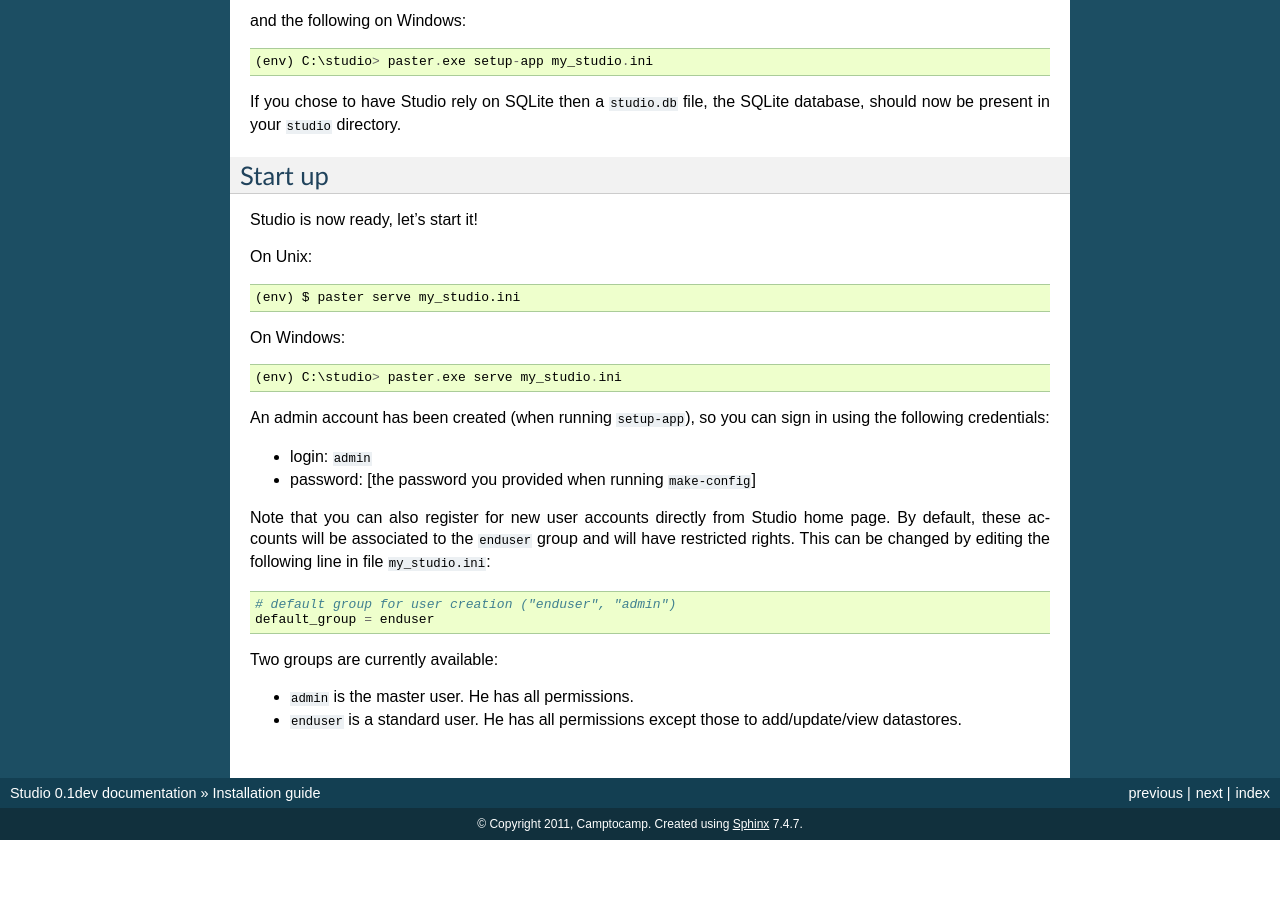
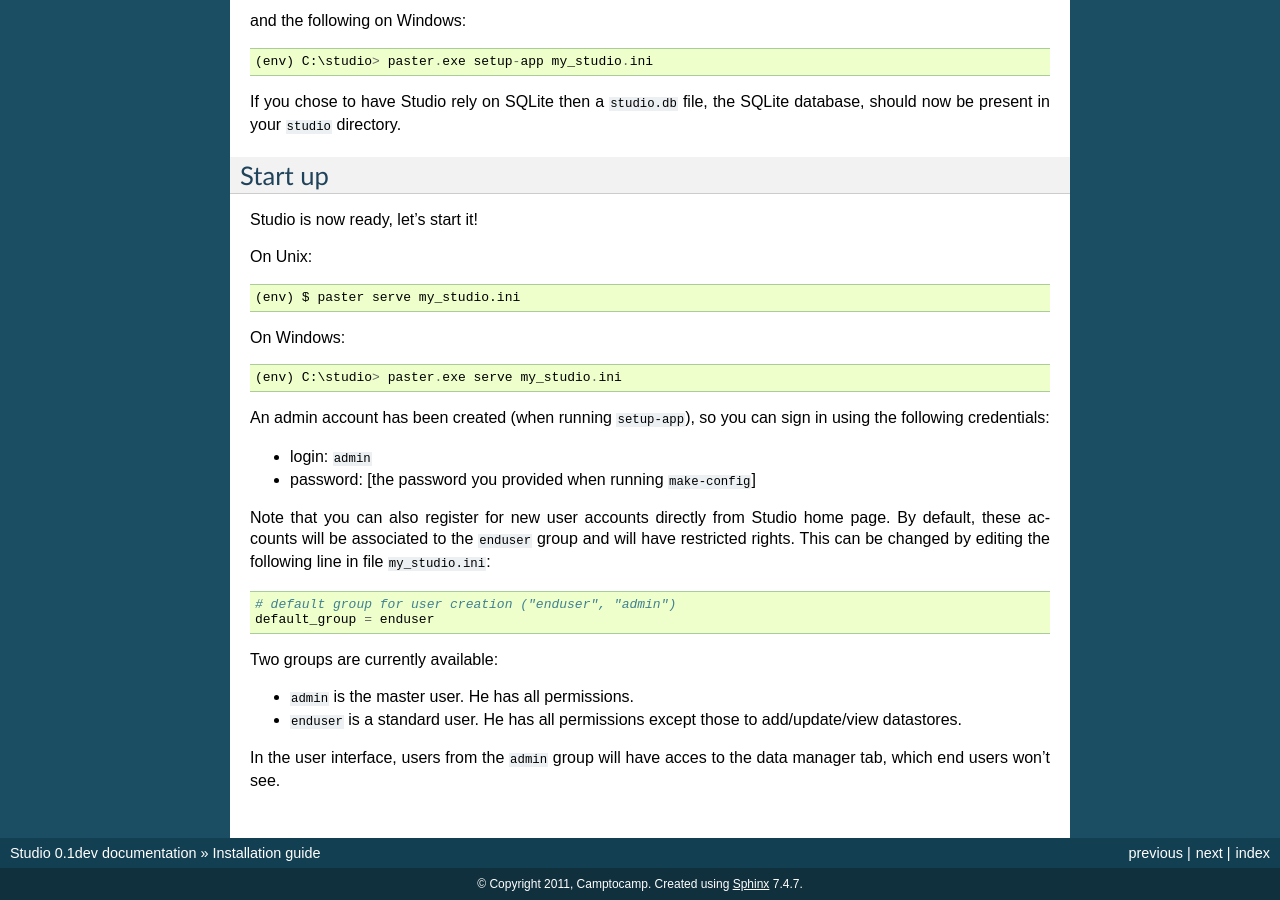
Before and after one commit to camptocamp/Studio, a Sphinx documentation site: the page built from docs/installation_guide.txt, in a window 1280 px wide and 900 px high, scrolled down 3293 px. Built offline with Sphinx 7.4.7, drawn with Linux system fonts in a browser that asks for light colours; before the commit the page ends 4133 px from its top, so only the background shows below that.

Commit message:
update docs

```diff
--- a/docs/installation_guide.txt
+++ b/docs/installation_guide.txt
@@ -221,4 +221,8 @@ by editing the following line in file ``my_studio.ini``::
 Two groups are currently available:
 
 * ``admin`` is the master user. He has all permissions.
-* ``enduser`` is a standard user. He has all permissions except those to add/update/view datastores.
+* ``enduser`` is a standard user. He has all permissions except those to
+  add/update/view datastores.
+
+In the user interface, users from the ``admin`` group will have acces to the
+data manager tab, which end users won't see.
```
